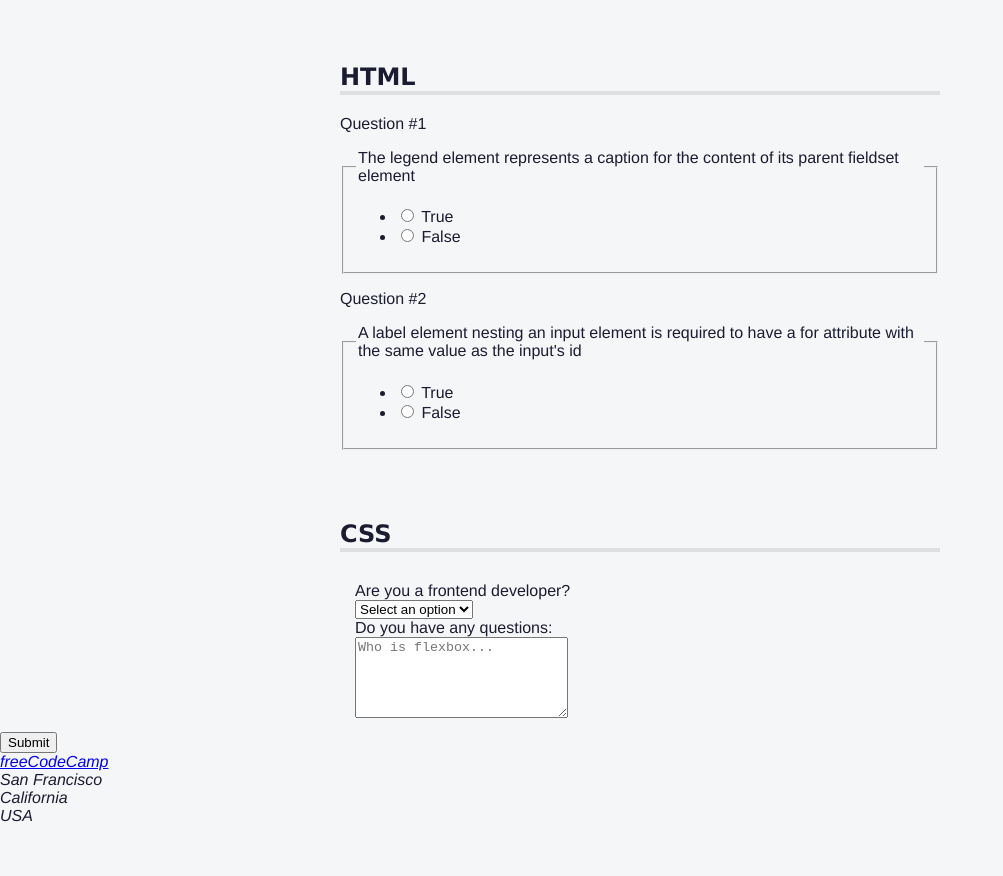
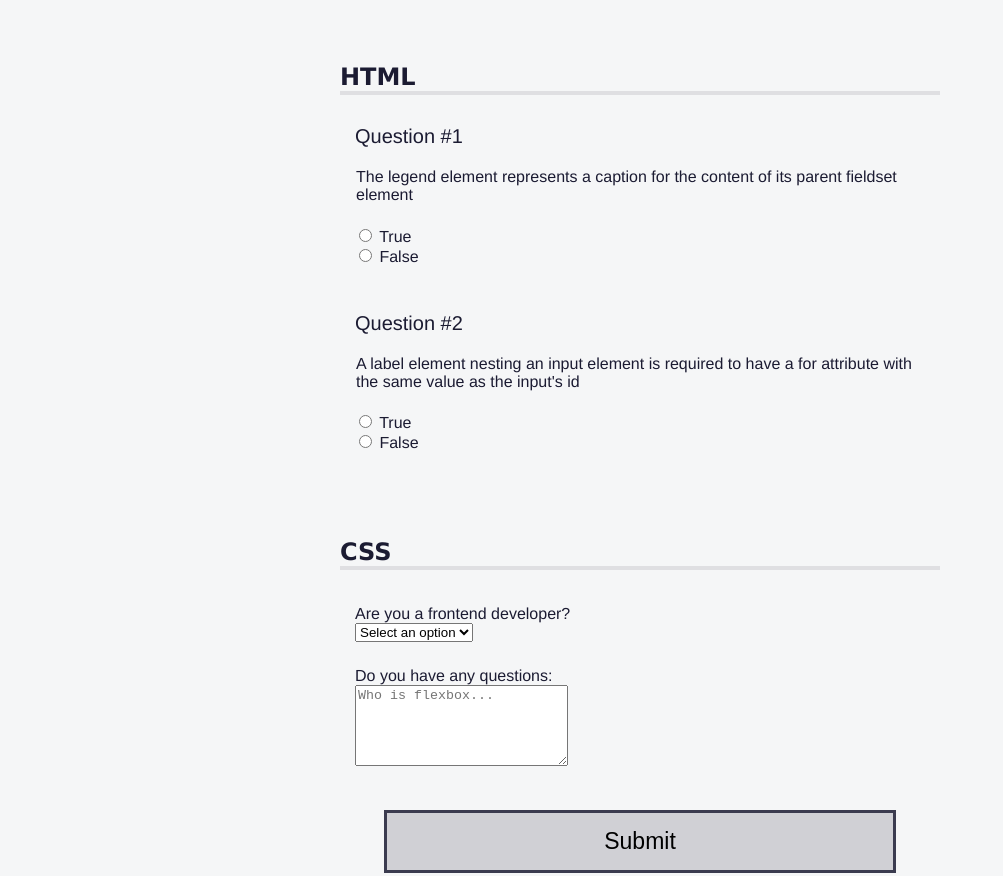
Before and after one commit to Leigh-Eastell/Building-a-quiz, a plain HTML site: page index.html in a window 1280 px wide. Shown: the part 271-1147 px from the top of the page, without its empty margins (0-1003 px from the left). Before the commit the page ends 1096 px from the top, so only its background shows below. Drawn offline with Linux system fonts and the light colour scheme.

Commit message:
Accessibility Quiz Complete

```diff
--- a/index.html
+++ b/index.html
@@ -13,9 +13,9 @@
       <h1>HTML/CSS Quiz</h1>
       <nav>
         <ul>
-          <li><a href="#student-info">INFO</a></li>
-          <li><a href="#html-questions">HTML</a></li>
-          <li><a href="#css-questions">CSS</a></li>
+          <li><a href="#student-info" accesskey="i" >INFO</a></li>
+          <li><a href="#html-questions" accesskey="h" >HTML</a></li>
+          <li><a href="#css-questions" accesskey="c" >CSS</a></li>
         </ul>
       </nav>
     </header>
--- a/styles.css
+++ b/styles.css
@@ -1,3 +1,34 @@
+body {
+  background: #f5f6f7;
+  color: #1b1b32;
+  font-family: Helvetica;
+  margin: 0;
+}
+
+header {
+  width: 100%;
+  height: 50px;
+  background-color: #1b1b32;
+  display: flex;
+  justify-content: space-between;
+  align-items: center;
+  position: fixed;
+  top: 0;
+}
+
+#logo {
+  width: max(100px, 18vw);
+  background-color: #0a0a23;
+  aspect-ratio: 35 / 4;
+  padding: 0.4rem;
+}
+
+@media (prefers-reduced-motion: no-preference) {
+  * {
+    scroll-behavior: smooth;
+  }
+}
+
 body {
   background: #f5f6f7;
   color: #1b1b32;
@@ -97,6 +128,10 @@ input {
   font-size: 16px;
 }
 
+.info label, .info input {
+  display: inline-block;
+}
+
 .info input {
   width: 50%;
   text-align: left;
@@ -105,10 +140,61 @@ input {
 .info label {
   width: 10%;
   min-width: 55px;
+  text-align: right;
+}
+
+.question-block {
+  text-align: left;
+  display: block;
+  width: 100%;
+  margin-top: 20px;
+  padding-top: 5px;
+}
+
+p {
+  margin-top: 5px;
+  padding-left: 15px;
+  font-size: 20px;
 }
 
 p::before {
   content: "Question #";
+}
+
+.question {
+  border: none;
+  padding-bottom: 0;
+}
+
+.answers-list {
+  list-style: none;
+  padding: 0;
+}
+
+button {
+  display: block;
+  margin: 40px auto;
+  width: 40%;
+  padding: 15px;
+  font-size: 23px;
+  background: #d0d0d5;
+  border: 3px solid #3b3b4f;
+}
+
+footer {
+  background-color: #2a2a40;
+  display: flex;
+  justify-content: center;
+}
+
+footer,
+footer a {
+  color: #dfdfe2;
+}
+
+address {
+  text-align: center;
+  padding: 0.3em;
 }
 
 .sr-only {
```
